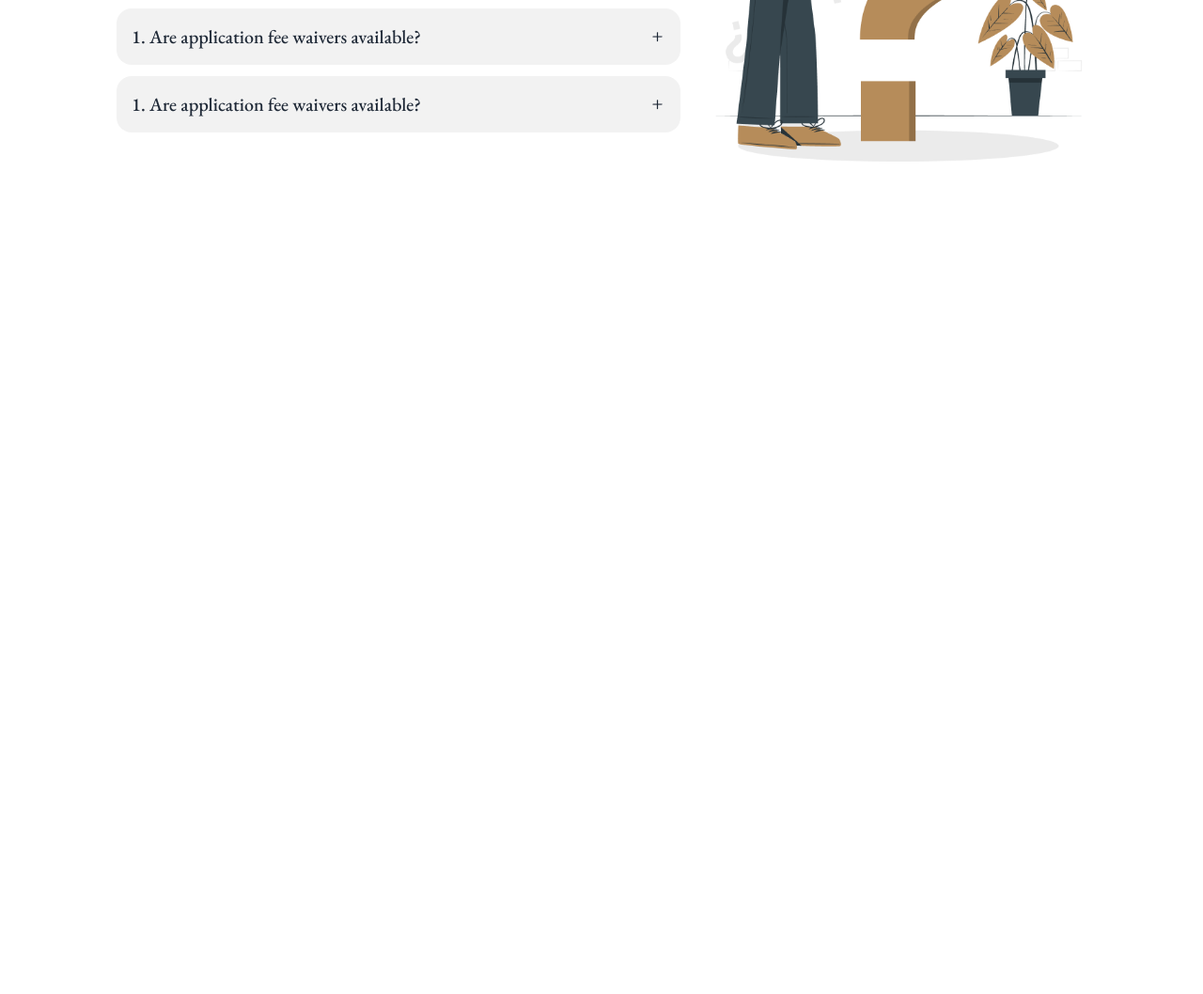
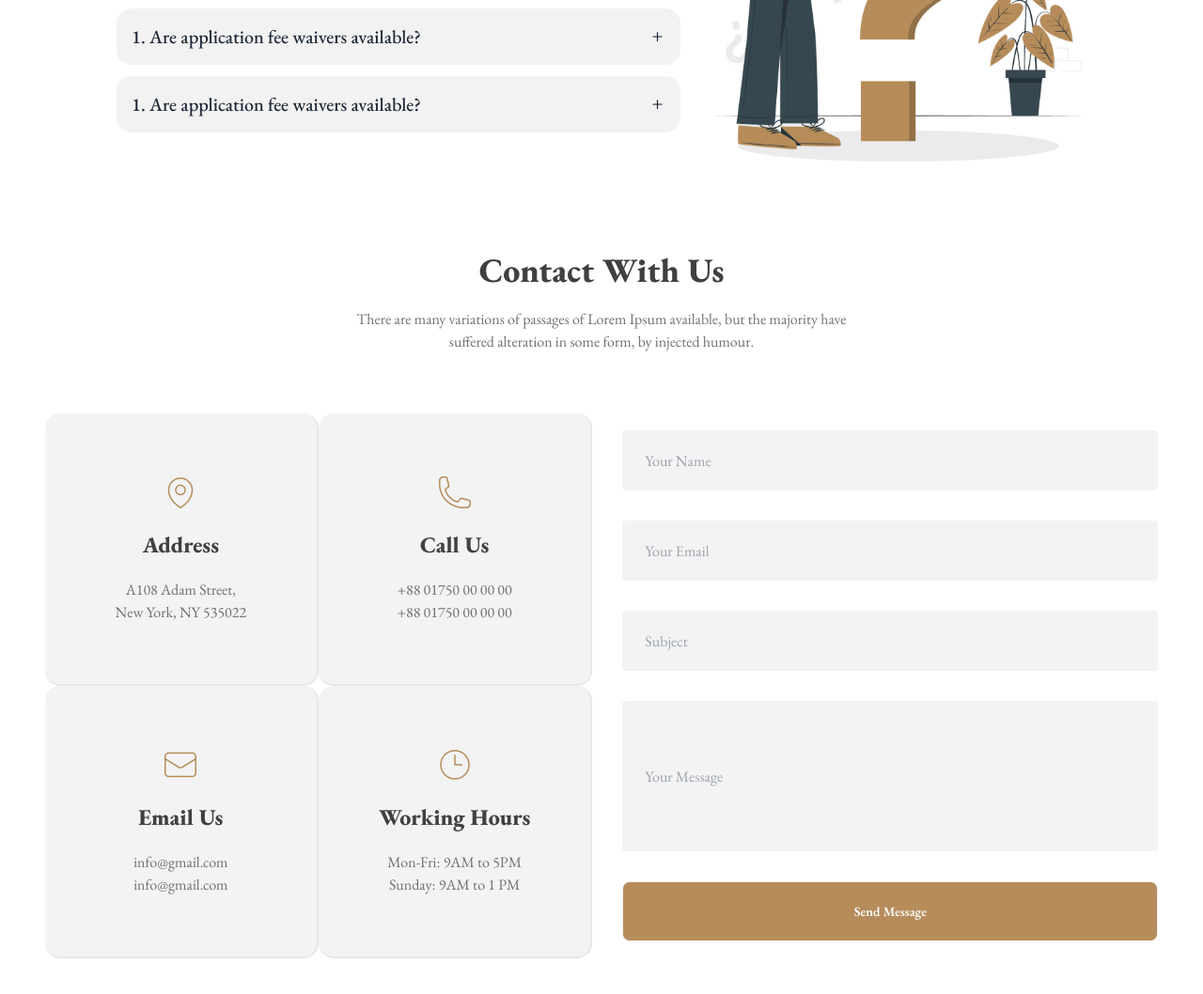
Before and after one commit to Ishraq13/legal-justice, a plain HTML site: page index.html in a window 1280 px wide. Shown: the part 3305-4363 px from the top of the page at 94% size. Before the commit the page ends 3573 px from the top, so only its background shows below. Drawn offline with nearby package versions, Linux system fonts and the light colour scheme.

Commit message:
added contact section

```diff
--- a/index.html
+++ b/index.html
@@ -23,6 +23,8 @@
           colors: {
             'ash-pri': '#707070',
             'bg-pri': '#B68C5A',
+            'pri-bg': '#F3F3F3',
+            'title-pri' :'#414040',
           }
         }
       }
@@ -255,7 +257,8 @@
             </div>
             <h3 class="text-white text-2xl font-extrabold">MD.Mainuddin</h3>
             <p class="text-white">UIX Designer</p>
-            <p class="text-white text-sm">Contrary to popular belief, Lorem Ipsum is not simply random text. It has roots in a
+            <p class="text-white text-sm">Contrary to popular belief, Lorem Ipsum is not simply random text. It has
+              roots in a
               piece of classical Latin <br>
               literature from 45 BC, making it over 2000 years old. Richard McClintock, a Latin professor at
               Hampden-Sydney <br>
@@ -275,7 +278,8 @@
         <h3 class="text-5xl font-extrabold mb-7">Frequently Asked Any Questions</h3>
         <p class="text-ash-pri">There are many variations of passages of Lorem Ipsum available, but the majority have
           <br>
-          suffered alteration in some form, by injected humour.</p>
+          suffered alteration in some form, by injected humour.
+        </p>
       </div>
       <!-- Question part -->
       <div class="flex flex-col md:flex-row gap-8 items-center justify-center">
@@ -320,6 +324,68 @@
         </div>
       </div>
     </section>
+    <!-- Contact Section -->
+     <section class="my-24">
+      <h3 class="text-[#414040] text-4xl font-extrabold text-center mb-5">Contact With Us</h3>
+      <p class="text-ash-pri text-center">There are many variations of passages of Lorem Ipsum available, but the majority have  <br>
+      suffered alteration in some form, by injected humour.</p>
+      <div class="mt-16 flex gap-8 items-center flex-col md:flex-row justify-center">
+        <div class="grid grid-cols-1 md:grid-cols-2" >
+          <!-- card-1 -->
+          <div class="card bg-pri-bg border-r-2 border-b-2 p-16 space-y-5">
+            <figure>
+              <img class="" src="images/location.png"alt="" />
+            </figure>
+            <div class="text-center space-y-5">
+              <h2 class="text-title-pri text-2xl font-extrabold">Address</h2>
+              <p class="text-ash-pri">A108 Adam Street, <br>
+                New York, NY 535022</p>
+            </div>
+          </div>
+          <!-- card-2 -->
+          <div class="card bg-pri-bg border-r-2 border-b-2 p-16 space-y-5">
+            <figure>
+              <img class="" src="images/call.png"alt="" />
+            </figure>
+            <div class="text-center space-y-5">
+              <h2 class="text-title-pri text-2xl font-extrabold">Call Us</h2>
+              <p class="text-ash-pri">+88 01750 00 00 00 <br>
+                +88 01750 00 00 00</p>
+            </div>
+          </div>
+          <!-- card-3 -->
+          <div class="card bg-pri-bg border-r-2 border-b-2 p-16 space-y-5">
+            <figure>
+              <img class="" src="images/email.png"alt="" />
+            </figure>
+            <div class="text-center space-y-5">
+              <h2 class="text-title-pri text-2xl font-extrabold">Email Us</h2>
+              <p class="text-ash-pri">info@gmail.com <br>
+                info@gmail.com</p>
+            </div>
+          </div>
+          <!-- card-4 -->
+          <div class="card bg-pri-bg border-r-2 border-b-2 p-16 space-y-5">
+            <figure>
+              <img class="" src="images/time.png"alt="" />
+            </figure>
+            <div class="text-center space-y-5">
+              <h2 class="text-title-pri text-2xl font-extrabold">Working Hours</h2>
+              <p class="text-ash-pri">Mon-Fri: 9AM to 5PM <br>
+                Sunday: 9AM to 1 PM</p>
+            </div>
+          </div>
+        </div>
+          <!-- Form section -->
+        <div>
+          <input class="bg-pri-bg rounded w-[570px] h-16 pl-6 mb-8" placeholder="Your Name" type="text"> <br>
+          <input class="bg-pri-bg rounded w-[570px] h-16 pl-6 mb-8" placeholder="Your Email" type="text"> <br>
+          <input class="bg-pri-bg rounded w-[570px] h-16 pl-6 mb-8" placeholder="Subject" type="text"> <br>
+          <input class="bg-pri-bg rounded w-[570px] h-40 pl-6 mb-8" placeholder="Your Message"  type="text"> <br>
+          <button class="btn bg-bg-pri text-white h-16 w-[570px]">Send Message</button>
+        </div>
+      </div>
+     </section>
   </main>
   <footer>
 
```
